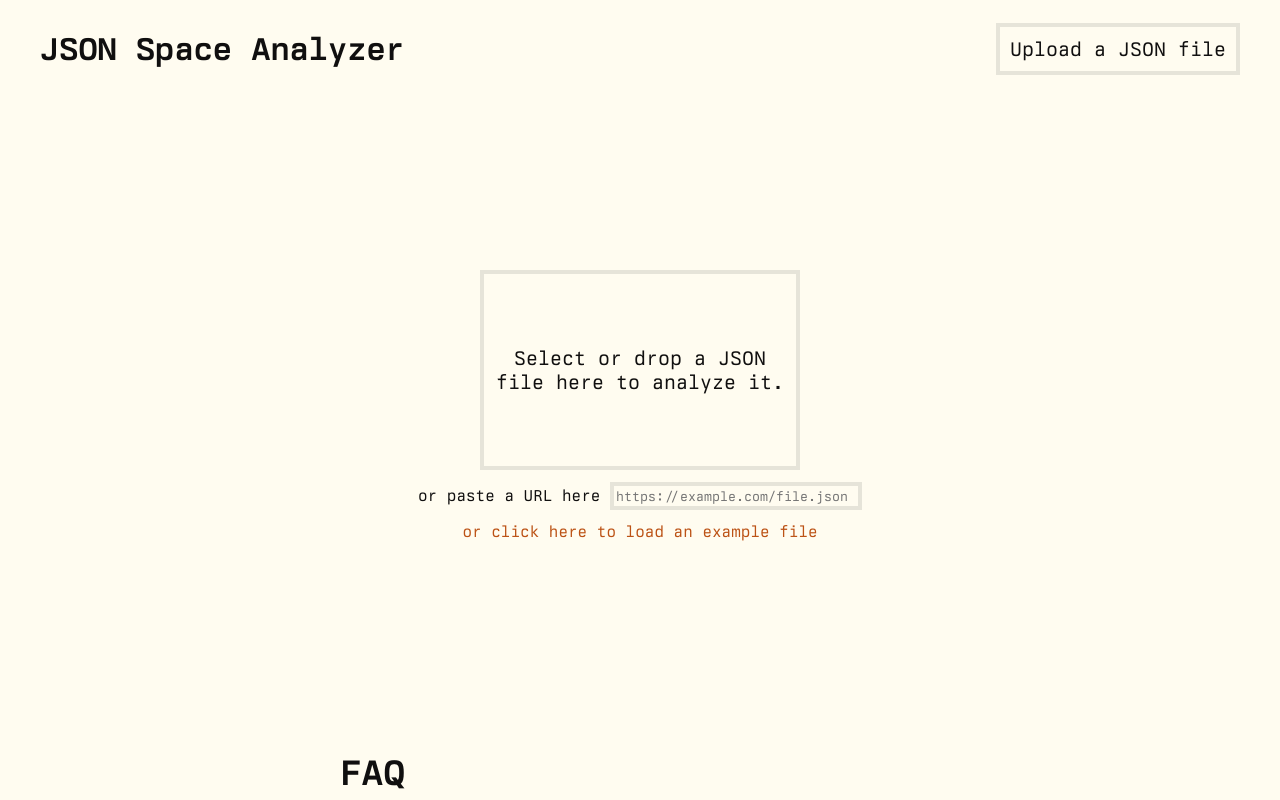
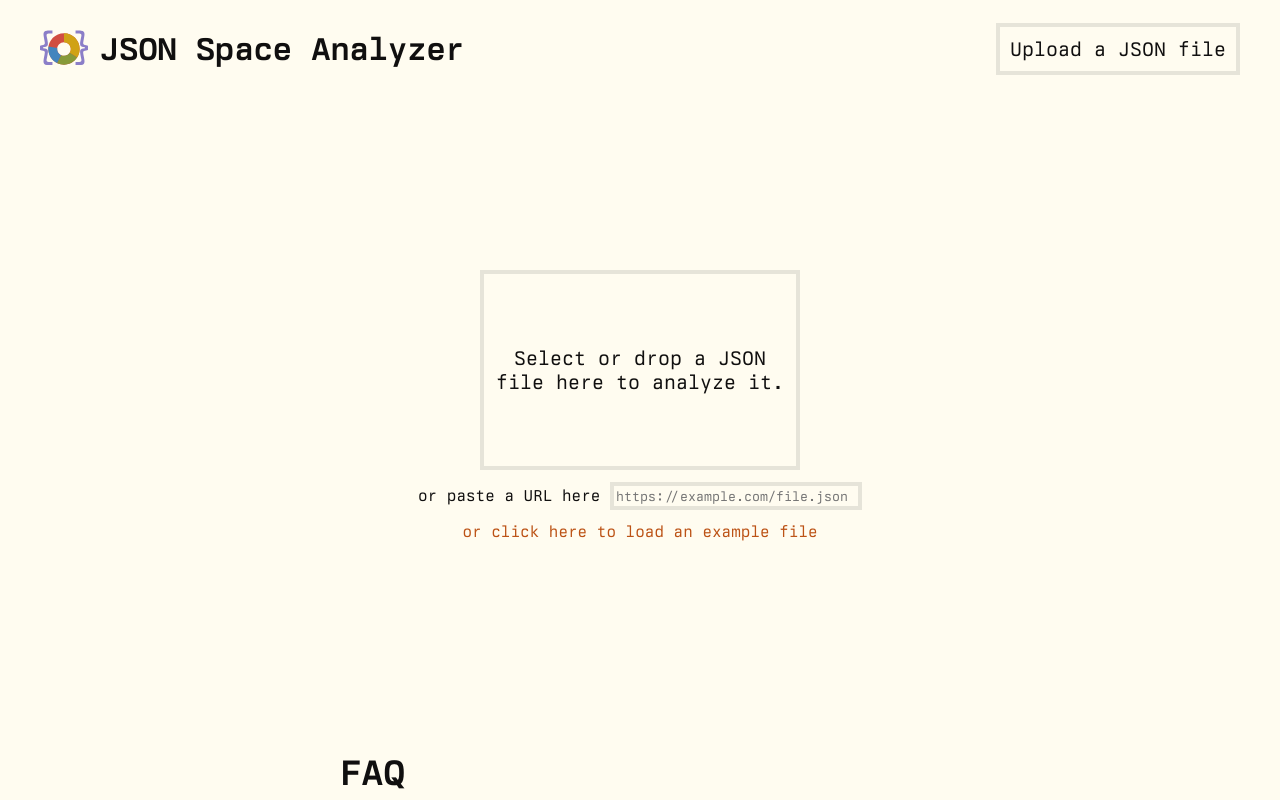
Before and after one commit to jamesbvaughan/json-space-analyzer, a website with bundled scripts: page public/index.html in a window 1280 px wide. Shown: the top 800 px of the page. Built offline with nearby package versions, Linux system fonts and the light colour scheme.

Commit message:
Update favicon and add logo to header

```diff
--- a/public/index.html
+++ b/public/index.html
@@ -7,7 +7,7 @@
     <meta name="description" content="Discover what's filling up your JSON" />
     <meta name="author" content="James Vaughan" />
 
-    <link rel="icon" type="image/png" href="/favicon.png" />
+    <link rel="icon" type="image/svg+xml" href="/logo.svg" />
 
     <link
       rel="preload"
@@ -274,9 +274,17 @@
   <body>
     <div id="container">
       <header>
-        <h1>
-          <a href="/"> JSON Space Analyzer </a>
-        </h1>
+        <div style="display: flex; align-items: center">
+          <img
+            src="/logo.svg"
+            height="48"
+            width="48"
+            style="margin-right: 12px"
+          />
+          <h1>
+            <a href="/"> JSON Space Analyzer </a>
+          </h1>
+        </div>
         <button id="headerUploadButton" class="border">
           Upload a JSON file
         </button>
```
Also changed, not shown: public/favicon.png (deleted), public/logo.svg (added).
